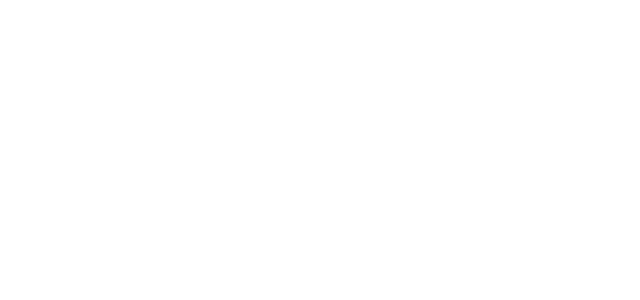
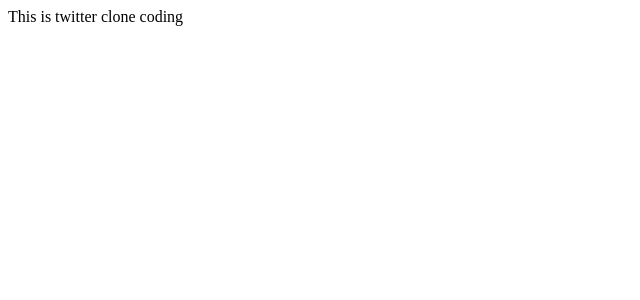
Before and after one commit to shinseungmin-kor/nwitter, a React (Create React App) app in the folder 16.twitter_clone/nwitter/: page / in a window 1280 px wide. Shown: the top 300 px of the page, without its empty margins (0-640 px from the left). Built offline with nearby package versions, Linux system fonts and the light colour scheme; the HTML template or start-up script is replaced by a standard one.

Commit message:
1.0 세팅

```diff
--- a/16.twitter_clone/nwitter/src/App.js
+++ b/16.twitter_clone/nwitter/src/App.js
@@ -2,7 +2,7 @@
 
 function App() {
   return (
-    <div></div>
+    <div>This is twitter clone coding</div>
   );
 }
 
```
